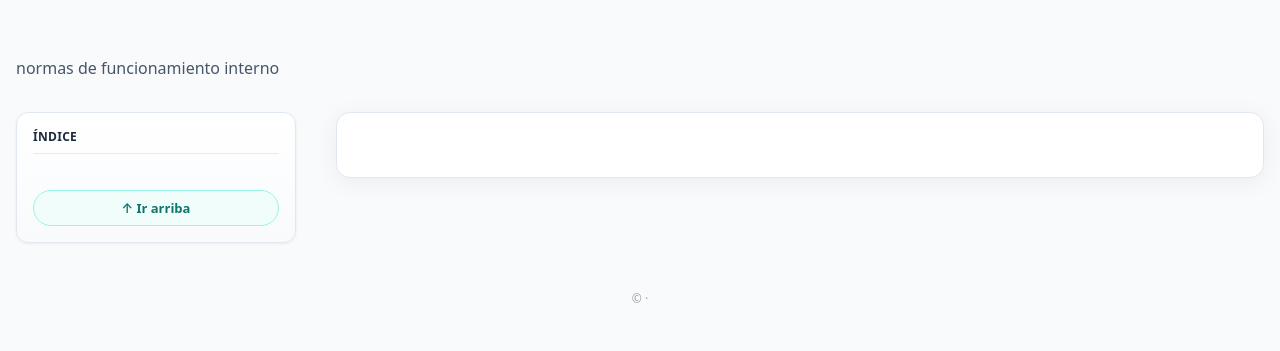
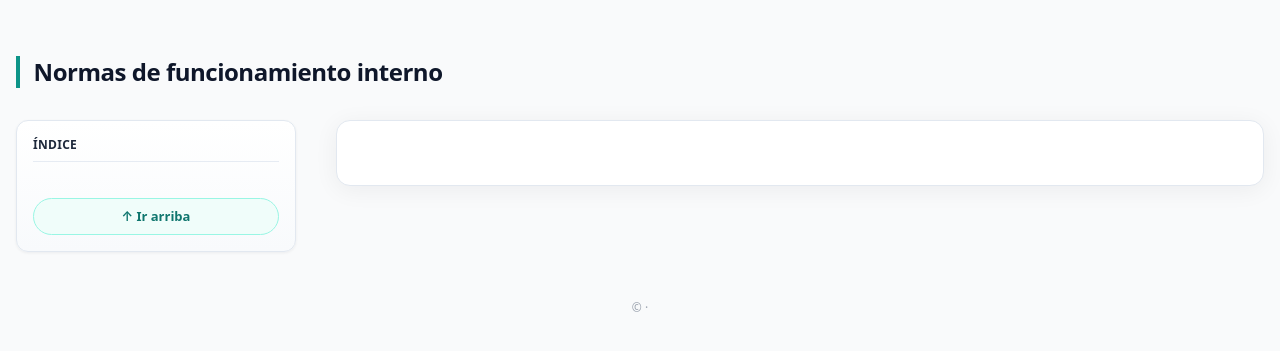
Before and after one commit to pablo-1974/AGB-portal, a FastAPI app: template consultas/cuaderno/templates/cuaderno/index.html in a window 1280 px wide. Shown: the part 48-399 px from the top of the page. Run offline with FastAPI, Linux system fonts and the light colour scheme; the template is opened without the code that fills it, so the values that code supplies are empty; some libraries are stand-ins or nearby versions.

Commit message:
Add files via upload

```diff
--- a/consultas/cuaderno/templates/cuaderno/index.html
+++ b/consultas/cuaderno/templates/cuaderno/index.html
@@ -125,6 +125,20 @@
     border-color: #5eead4;
     color: #115e59;
   }
+  .cuaderno-page-title {
+    font-size: 1.35rem;
+    line-height: 1.35;
+    letter-spacing: -0.02em;
+    font-weight: 600;
+    color: #0f172a;
+    border-left: 4px solid #0d9488;
+    padding-left: 0.85rem;
+    max-width: 42rem;
+    margin: 0.25rem 0 0;
+  }
+  @media (min-width: 640px) {
+    .cuaderno-page-title { font-size: 1.5rem; }
+  }
 </style>
 
 <div id="cuaderno-top" class="cuaderno-page space-y-8">
@@ -137,9 +151,7 @@
     {% endif %}
   </div>
 
-  <p class="text-sm sm:text-base text-slate-600 max-w-3xl leading-relaxed">
-    normas de funcionamiento interno
-  </p>
+  <h1 class="cuaderno-page-title">Normas de funcionamiento interno</h1>
 
   <div class="lg:grid lg:grid-cols-[minmax(220px,280px)_1fr] gap-8 lg:gap-10 items-start">
     <nav class="cuaderno-index lg:sticky lg:top-24 p-4 text-sm shadow-sm" aria-label="Índice del cuaderno">
```
Also changed, not shown: consultas/cuaderno/sections_data.py (line endings or trailing spaces).
